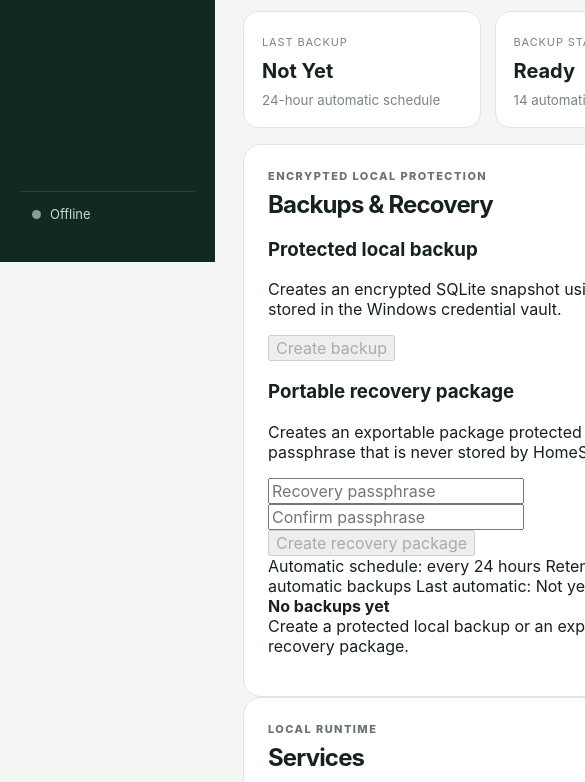
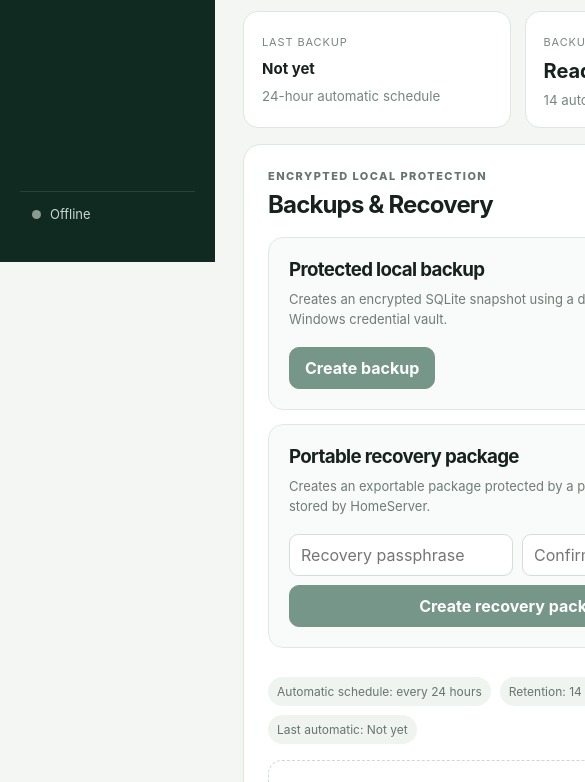
Before and after one commit to bigriversocial74/homeserver, a website built with Vite: page index.html in a window 390 px wide. Shown: the part 582-1364 px from the top of the page, 585 px wide, since content can reach past the window. Built offline with nearby package versions, Linux system fonts and the light colour scheme.

Commit message:
Style the backup and recovery management surface

```diff
--- a/src/styles.css
+++ b/src/styles.css
@@ -10,6 +10,7 @@
 body { margin: 0; min-width: 960px; min-height: 100vh; background: #f4f6f4; }
 button, input { font: inherit; }
 button { cursor: pointer; }
+button:disabled { cursor: not-allowed; opacity: .58; }
 
 .shell { min-height: 100vh; display: grid; grid-template-columns: 250px minmax(0, 1fr); }
 .sidebar { position: sticky; top: 0; height: 100vh; display: flex; flex-direction: column; padding: 26px 20px; background: #102a21; color: white; }
@@ -27,18 +28,23 @@
 .content { padding: 34px 42px 24px; }
 .topbar { display: flex; align-items: center; justify-content: space-between; margin-bottom: 24px; }
 .eyebrow { margin: 0 0 7px; color: #68746f; font-size: 11px; font-weight: 800; letter-spacing: .13em; text-transform: uppercase; }
-h1, h2, p { margin-top: 0; }
+h1, h2, h3, p { margin-top: 0; }
 h1 { margin-bottom: 0; font-size: 29px; letter-spacing: -.04em; }
-h2 { letter-spacing: -.035em; }
-.topbar button { padding: 10px 15px; border: 1px solid #d4dcd7; border-radius: 10px; background: white; color: #17211d; font-weight: 700; }
+h2, h3 { letter-spacing: -.035em; }
+.topbar button, .backup-actions button, .primary-button, .danger-button { padding: 10px 15px; border: 1px solid #d4dcd7; border-radius: 10px; background: white; color: #17211d; font-weight: 700; }
+.primary-button { border-color: #174e38; background: #174e38; color: white; }
+.danger-button { border-color: #e3c3bd; color: #8a2f22; }
 .notice { margin-bottom: 18px; padding: 13px 15px; border-radius: 12px; }
 .notice.warning { border: 1px solid #e6c684; background: #fff7df; color: #6e511a; }
+.notice.success { border: 1px solid #b7dfc4; background: #ecfaef; color: #176335; }
 
 .hero-card { display: flex; justify-content: space-between; gap: 28px; padding: 28px; border: 1px solid #dfe5e1; border-radius: 20px; background: white; box-shadow: 0 12px 30px rgba(28,52,42,.06); }
 .hero-card h2 { margin: 14px 0 7px; font-size: 28px; }
 .hero-card p { margin-bottom: 0; color: #69756f; }
 .pill { display: inline-flex; padding: 6px 10px; border-radius: 999px; background: #ecefed; color: #67716c; font-size: 11px; font-weight: 800; letter-spacing: .08em; text-transform: uppercase; }
-.pill.running { background: #dcf8e4; color: #176335; }
+.pill.running, .pill.ready, .pill.verified, .pill.restored { background: #dcf8e4; color: #176335; }
+.pill.creating, .pill.restore-staged { background: #fff3d6; color: #795718; }
+.pill.failed { background: #fbe7e3; color: #8a2f22; }
 .hero-meta { min-width: 330px; display: grid; grid-template-columns: repeat(3, 1fr); border: 1px solid #edf0ee; border-radius: 15px; overflow: hidden; }
 .hero-meta div { display: flex; flex-direction: column; justify-content: center; gap: 6px; padding: 16px; border-left: 1px solid #edf0ee; }
 .hero-meta div:first-child { border-left: 0; }
@@ -48,11 +54,35 @@
 .metric-grid { display: grid; grid-template-columns: repeat(4, 1fr); gap: 14px; margin: 16px 0; }
 .metric-grid article { padding: 18px; border: 1px solid #e0e5e2; border-radius: 15px; background: white; }
 .metric-grid strong { display: block; margin: 9px 0 6px; font-size: 20px; text-transform: capitalize; }
+.metric-grid .metric-date { font-size: 15px; line-height: 1.35; text-transform: none; }
 .metric-grid small { color: #7a8580; }
-.panel { padding: 24px; border: 1px solid #dfe5e1; border-radius: 18px; background: white; }
+.panel { margin-top: 16px; padding: 24px; border: 1px solid #dfe5e1; border-radius: 18px; background: white; }
 .panel-heading { display: flex; align-items: center; justify-content: space-between; margin-bottom: 14px; }
 .panel-heading h2 { margin-bottom: 0; }
 .panel-heading > span { color: #758079; font-size: 13px; }
+
+.backup-tools { display: grid; grid-template-columns: repeat(2, minmax(0, 1fr)); gap: 14px; margin: 18px 0; }
+.backup-tool-card { padding: 20px; border: 1px solid #e2e7e4; border-radius: 15px; background: #f9fbfa; }
+.backup-tool-card h3 { margin-bottom: 8px; }
+.backup-tool-card p { min-height: 42px; margin-bottom: 16px; color: #6f7b75; font-size: 13px; line-height: 1.55; }
+.backup-tool-card form { display: grid; grid-template-columns: minmax(0, 1fr) minmax(0, 1fr) auto; gap: 9px; }
+.backup-tool-card input { min-width: 0; padding: 10px 11px; border: 1px solid #d5ddd8; border-radius: 9px; background: white; }
+.backup-policy { display: flex; flex-wrap: wrap; gap: 9px; padding: 11px 0 16px; color: #68746f; font-size: 12px; }
+.backup-policy span { padding: 7px 9px; border-radius: 999px; background: #f0f4f1; }
+.backup-list { display: grid; }
+.backup-row { display: grid; grid-template-columns: 42px minmax(0, 1fr) auto; align-items: center; gap: 14px; padding: 16px 0; border-top: 1px solid #edf0ee; }
+.backup-row:first-child { border-top: 0; }
+.backup-kind { display: grid; width: 38px; height: 38px; place-items: center; border-radius: 11px; background: #e8f4ed; color: #225c43; font-size: 11px; font-weight: 900; }
+.backup-title { display: flex; align-items: center; gap: 9px; }
+.backup-copy p { margin: 5px 0 4px; color: #48544e; font-size: 13px; }
+.backup-copy small { display: block; color: #7a8580; font-size: 11px; line-height: 1.5; }
+.backup-copy .backup-note { color: #52625a; }
+.backup-copy .failure-text { color: #9b3628; }
+.backup-actions { display: flex; gap: 8px; }
+.backup-actions button { padding: 8px 11px; font-size: 12px; }
+.empty-state { padding: 28px; border: 1px dashed #cfd8d2; border-radius: 14px; text-align: center; }
+.empty-state p { margin: 6px 0 0; color: #7a8580; font-size: 13px; }
+
 .service-list { display: grid; }
 .service-row { display: grid; grid-template-columns: 40px minmax(0, 1fr) auto; align-items: center; gap: 14px; padding: 15px 0; border-top: 1px solid #edf0ee; }
 .service-row:first-child { border-top: 0; }
@@ -64,11 +94,14 @@
 .service-state.planned { background: #f0f2f1; color: #6f7974; }
 footer { display: flex; justify-content: space-between; padding: 18px 4px 0; color: #808983; font-size: 11px; }
 
-@media (max-width: 1100px) {
-  body { min-width: 760px; }
+@media (max-width: 1180px) {
+  body { min-width: 820px; }
   .shell { grid-template-columns: 215px minmax(0, 1fr); }
   .content { padding: 28px; }
   .hero-card { display: block; }
   .hero-meta { margin-top: 22px; min-width: 0; }
   .metric-grid { grid-template-columns: repeat(2, 1fr); }
+  .backup-tools { grid-template-columns: 1fr; }
+  .backup-tool-card form { grid-template-columns: 1fr 1fr; }
+  .backup-tool-card form button { grid-column: 1 / -1; }
 }
```
